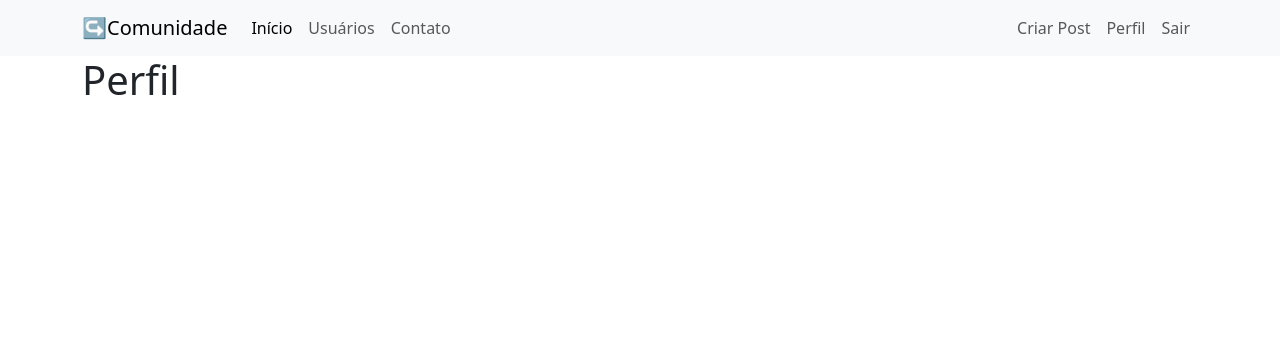
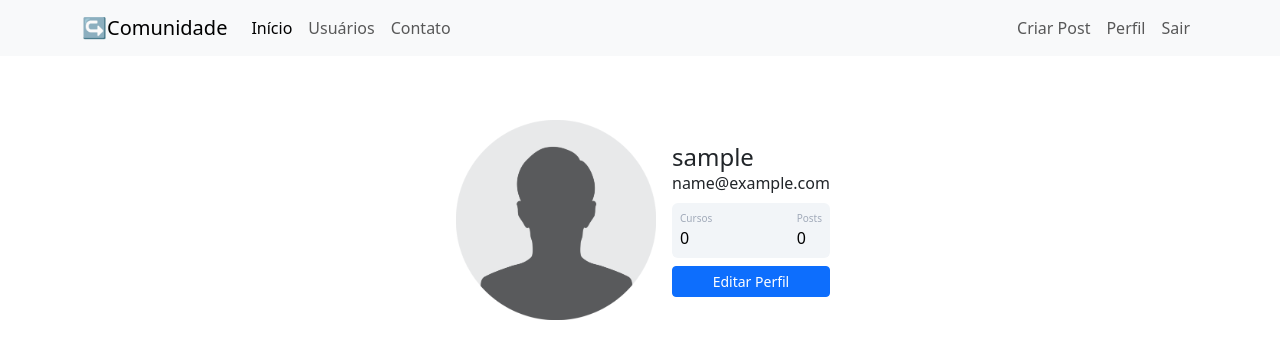
Before and after one commit to thiagoregueira/Blog_Comunidade_Flask, a Flask app: page /perfil in a window 1280 px wide. Shown: the top 359 px of the page. Run offline with Flask 3, Linux system fonts and the light colour scheme; the visitor is signed in with stand-in values (Sample User, id 1).

Commit message:
Add login view and login message category Add form for editing user profile Add login_required decorator to routes Add CSS styles Add template for editing user profile

```diff
--- a/comunidade/__init__.py
+++ b/comunidade/__init__.py
@@ -11,6 +11,8 @@ app.config["SQLALCHEMY_DATABASE_URI"] = "sqlite:///comunidade.db"
 database = SQLAlchemy(app)
 bcrypt = Bcrypt(app)
 login_manager = LoginManager(app)
+login_manager.login_view = "login"
+login_manager.login_message_category = "alert-info"
 
 
 from comunidade import routes  # noqa: E402, F401
--- a/comunidade/routes.py
+++ b/comunidade/routes.py
@@ -6,9 +6,14 @@ from flask import (
     request,
 )
 from comunidade import app, database, bcrypt
-from comunidade.forms import LoginForm, FormCriarConta
+from comunidade.forms import LoginForm, FormCriarConta, FormEditarPerfil
 from comunidade.models import Usuario
-from flask_login import login_user, logout_user, current_user  # noqa: F401
+from flask_login import (
+    login_user,
+    logout_user,
+    current_user,  # noqa: F401
+    login_required,  # noqa: F401
+)
 
 
 lista_usuarios = ["Lira", "Marcelo", "Joaquina", "Rafael", "Carla"]
@@ -33,7 +38,11 @@ def login():
                 f"Login feito com sucesso!\n Seja bem-vindo de volta {form_login.email.data}!",
                 "alert-success",
             )
-            return redirect(url_for("home"))
+            param_next = request.args.get("next")
+            if param_next:
+                return redirect(param_next)
+            else:
+                return redirect(url_for("home"))
         else:
             flash("Email ou senha inválidos!", "alert-danger")
 
@@ -66,6 +75,7 @@ def login():
 
 
 @app.route("/usuarios")
+@login_required
 def usuarios():
     return render_template("usuarios.html", lista_usuarios=lista_usuarios)
 
@@ -76,6 +86,7 @@ def contato():
 
 
 @app.route("/sair")
+@login_required
 def sair():
     logout_user()
     flash("Logout efetuado com sucesso!", "alert-success")
@@ -83,10 +94,27 @@ def sair():
 
 
 @app.route("/perfil")
+@login_required
 def perfil():
-    return render_template("perfil.html")
+    foto_perfil = url_for(
+        "static", filename="fotos_perfil/{}".format(current_user.foto_perfil)
+    )
+    return render_template("perfil.html", foto_perfil=foto_perfil)
 
 
 @app.route("/post/criar")
+@login_required
 def criar_post():
     return render_template("criar_post.html")
+
+
+@app.route("/perfil/editar", methods=["GET", "POST"])
+@login_required
+def editar_perfil():
+    form_editar_perfil = FormEditarPerfil()
+    foto_perfil = url_for(
+        "static", filename="fotos_perfil/{}".format(current_user.foto_perfil)
+    )
+    return render_template(
+        "editar_perfil.html", foto_perfil=foto_perfil, form=form_editar_perfil
+    )
--- /dev/null
+++ b/comunidade/static/main.css
@@ -0,0 +1,40 @@
+.card {
+    width: 400px;
+    border: none;
+    border-radius: 10px;
+    background-color: #fff;
+}
+
+
+.stats {
+    background: #f2f5f8 !important;
+    color: #000 !important;
+}
+
+.articles {
+    font-size: 10px;
+    color: #a1aab9;
+}
+
+.number1 {
+    font-weight: 500;
+}
+
+.followers {
+    font-size: 10px;
+    color: #a1aab9;
+
+}
+
+.number2 {
+    font-weight: 500;
+}
+
+.rating {
+    font-size: 10px;
+    color: #a1aab9;
+}
+
+.number3 {
+    font-weight: 500;
+}
--- a/comunidade/templates/base.html
+++ b/comunidade/templates/base.html
@@ -7,6 +7,7 @@
     <title>↪️Comunidade</title>
     <link href="https://cdn.jsdelivr.net/npm/bootstrap@5.3.2/dist/css/bootstrap.min.css" rel="stylesheet"
         integrity="sha384-T3c6CoIi6uLrA9TneNEoa7RxnatzjcDSCmG1MXxSR1GAsXEV/Dwwykc2MPK8M2HN" crossorigin="anonymous">
+    <link rel="stylesheet" type="text/css" href="{{ url_for('static', filename='main.css') }}">
 
 
     {% block head %}
--- a/comunidade/templates/perfil.html
+++ b/comunidade/templates/perfil.html
@@ -2,5 +2,39 @@
 
 
 {% block body %}
-<h1>Perfil</h1>
+<div class="container mt-5 d-flex justify-content-center">
+    <div class="card p-3">
+        <div class="d-flex align-items-center">
+            <div class="image pe-3">
+                <img src="{{ foto_perfil }}" class="rounded" width="200">
+            </div>
+            <div class="ml-3 w-100">
+                <h4 class="mb-0 mt-0">{{ current_user.username }}</h4>
+                <span>{{ current_user.email}}</span>
+                <div class="p-2 mt-2 bg-primary d-flex justify-content-between rounded text-white stats">
+                    <div class="d-flex flex-column">
+                        <span class="articles">Cursos</span>
+                        <span class="number1">0</span>
+                    </div>
+                    <div class="d-flex flex-column">
+                        <span class="rating">Posts</span>
+                        <span class="number3">0</span>
+                    </div>
+                </div>
+                <div class="button mt-2 d-flex flex-row align-items-center">
+                    <a class="w-100" href="{{ url_for('editar_perfil') }}"><button
+                            class="btn btn-sm btn-primary w-100 ml-2">Editar
+                            Perfil</button></a>
+
+                </div>
+            </div>
+        </div>
+    </div>
+</div>
+
+
+{% block editar_perfil %}
+
 {% endblock %}
+
+{% endblock %}
```
Also changed, not shown: comunidade/forms.py (+7 -0 lines), comunidade/templates/editar_perfil.html (added, +46 -0 lines), comunidade/static/fotos_perfil/default.jpg (added), comunidade/static/fotos_perfil/default1.jpg (added).
